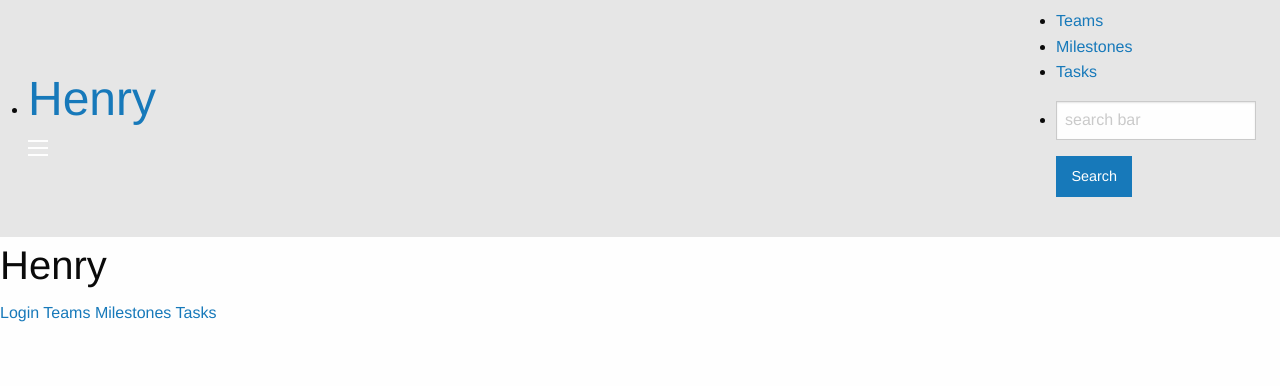
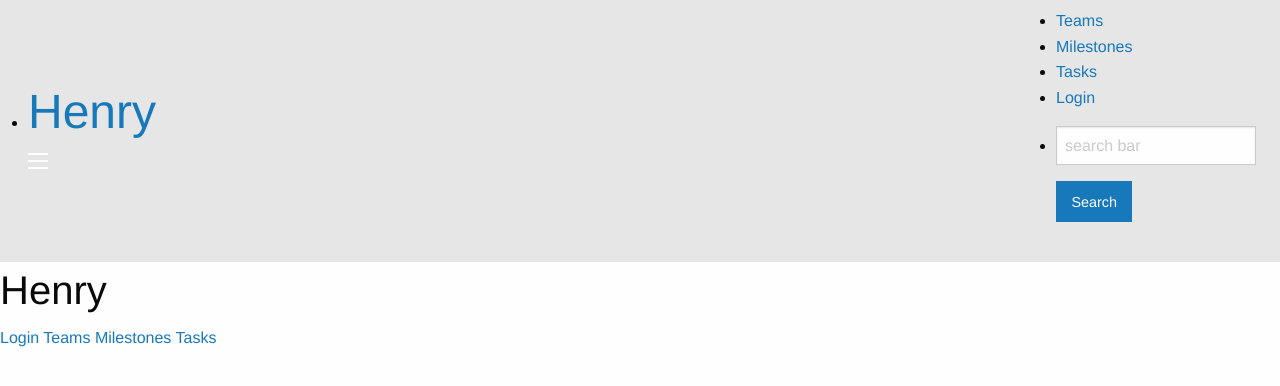
Before and after one commit to RHITJuniorProjects/JrProj-1415-Mike, a PHP site: page /index.php in a window 1280 px wide. Shown: the top 386 px of the page. Run offline with PHP 8.4, Linux system fonts and the light colour scheme; some libraries are stand-ins or nearby versions.

Commit message:
Added login to the topbar

```diff
--- a/Code/Web/public/Milestones.html
+++ b/Code/Web/public/Milestones.html
@@ -31,6 +31,7 @@
 			<li><a href="teams">Teams</a></li>
 			<li><a href="Milestones">Milestones</a></li>
 			<li><a href="tasks">Tasks</a></li>
+			<li><a href="login">Login</a></li>
 			<!-- add top bar links here> -->
 		</ul>
 		<ul class="right">
--- a/Code/Web/public/index.html
+++ b/Code/Web/public/index.html
@@ -30,6 +30,7 @@
 			<li><a href="teams">Teams</a></li>
 			<li><a href="Milestones">Milestones</a></li>
 			<li><a href="tasks">Tasks</a></li>
+			<li><a href="login">Login</a></li>
 			<!-- add top bar links here> -->
 		</ul>
 		<ul class="right">
@@ -48,6 +49,7 @@
 </nav>
 		<div>
 			<h2>Henry</h2>
+			<a href="/login">Login</a>
 			<a href="/teams">Teams</a>
 			<a href="/Milestones">Milestones</a>
 			<a href="/tasks">Tasks</a>
--- a/Code/Web/public/login.html
+++ b/Code/Web/public/login.html
@@ -30,6 +30,7 @@
 			<li><a href="teams">Teams</a></li>
 			<li><a href="Milestones">Milestones</a></li>
 			<li><a href="tasks">Tasks</a></li>
+			<li><a href="login">Login</a></li>
 			<!-- add top bar links here> -->
 		</ul>
 		<ul class="right">
--- a/Code/Web/public/tasks.html
+++ b/Code/Web/public/tasks.html
@@ -30,6 +30,7 @@
 			<li><a href="teams">Teams</a></li>
 			<li><a href="Milestones">Milestones</a></li>
 			<li><a href="tasks">Tasks</a></li>
+			<li><a href="login">Login</a></li>
 			<!-- add top bar links here> -->
 		</ul>
 		<ul class="right">
--- a/Code/Web/public/teams.html
+++ b/Code/Web/public/teams.html
@@ -31,6 +31,7 @@
 			<li><a href="teams">Teams</a></li>
 			<li><a href="Milestones">Milestones</a></li>
 			<li><a href="tasks">Tasks</a></li>
+			<li><a href="login">Login</a></li>
 			<!-- add top bar links here> -->
 		</ul>
 		<ul class="right">
--- a/Code/Web/templates/topbar.php
+++ b/Code/Web/templates/topbar.php
@@ -14,6 +14,7 @@
 			<li><a href="teams">Teams</a></li>
 			<li><a href="Milestones">Milestones</a></li>
 			<li><a href="tasks">Tasks</a></li>
+			<li><a href="login">Login</a></li>
 			<!-- add top bar links here> -->
 		</ul>
 		<ul class="right">
```
